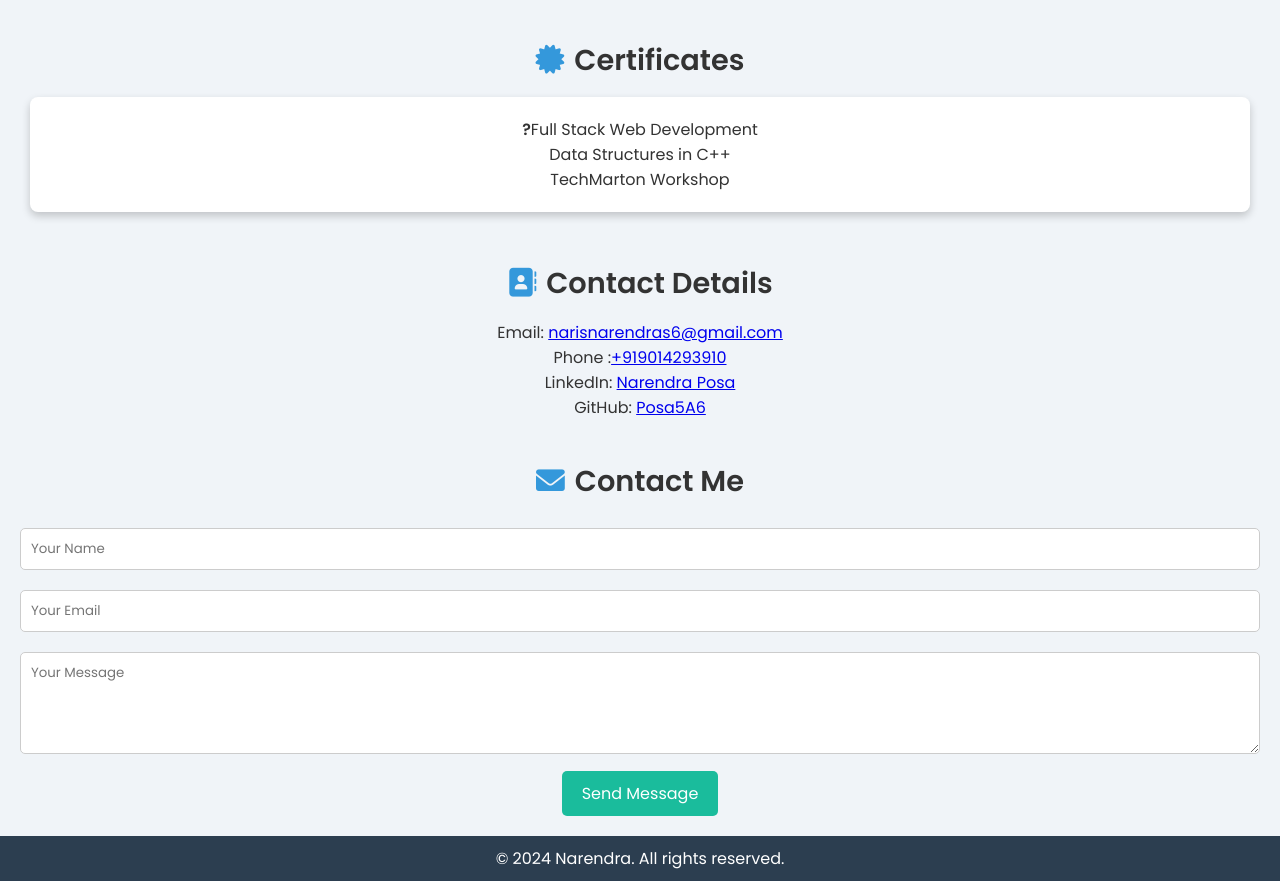
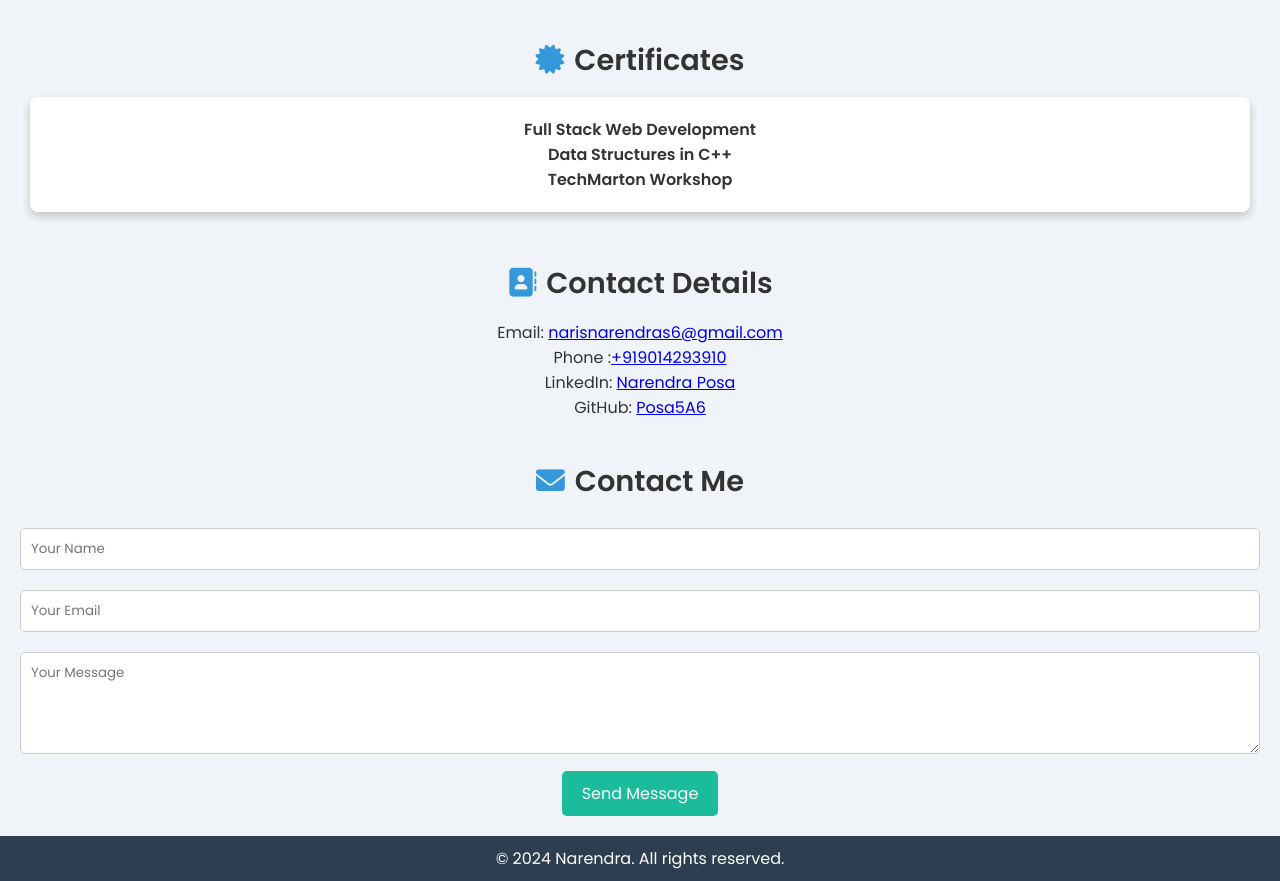
Before and after one commit to Posa5A6/Posa-Narendra-Portfolioo, a website: page index.html in a window 1280 px wide. Shown: the part 1254-2135 px from the top of the page. Drawn offline with Linux system fonts and the light colour scheme.

Commit message:
Update index.html

```diff
--- a/index.html
+++ b/index.html
@@ -275,7 +275,7 @@
    <section id="certificates">
         <h2 class="section-header"><i class="fas fa-certificate"></i> Certificates</h2>
 	   <div class="education-card">
-        <p><b>?</b>Full Stack Web Development<br>Data Structures in C++<br> TechMarton Workshop</b></p>
+        <p><b>Full Stack Web Development<br>Data Structures in C++<br> TechMarton Workshop</b></p>
 	   </div>
     </section>
 
```
